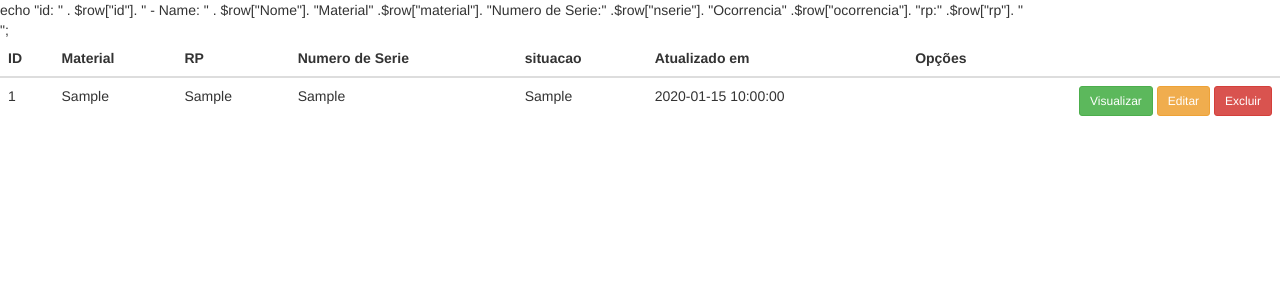
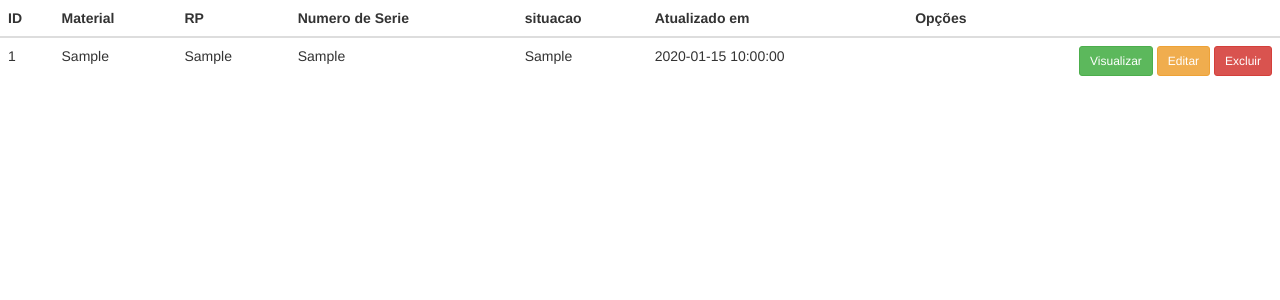
Before and after one commit to cop-bm4/controle-estoque-php, a PHP site: page /consulta/consultaloginsenha.php in a window 1280 px wide. Shown: the top 300 px of the page. Run offline with PHP 8.4, Linux system fonts and the light colour scheme; tables that the repository leaves empty or names only in its code hold one stand-in row (values such as "Sample post"); data that the repository does not hold is empty; some libraries are stand-ins or nearby versions.

Commit message:
sem echo

```diff
--- a/consulta/consultaloginsenha.php
+++ b/consulta/consultaloginsenha.php
@@ -32,7 +32,6 @@ $result = mysqli_query($conn, $sql);
 <?php if(mysqli_num_rows ($result) > 0 ): ?>
 
  <?php while($row = mysqli_fetch_assoc($result)): ?>
-        echo "id: " . $row["id"]. " - Name: " . $row["Nome"]. "Material" .$row["material"]. "Numero de Serie:" .$row["nserie"]. "Ocorrencia" .$row["ocorrencia"]. "rp:" .$row["rp"].  "<br>";
 
 <table class="table table-hover">
 <thead>
```
